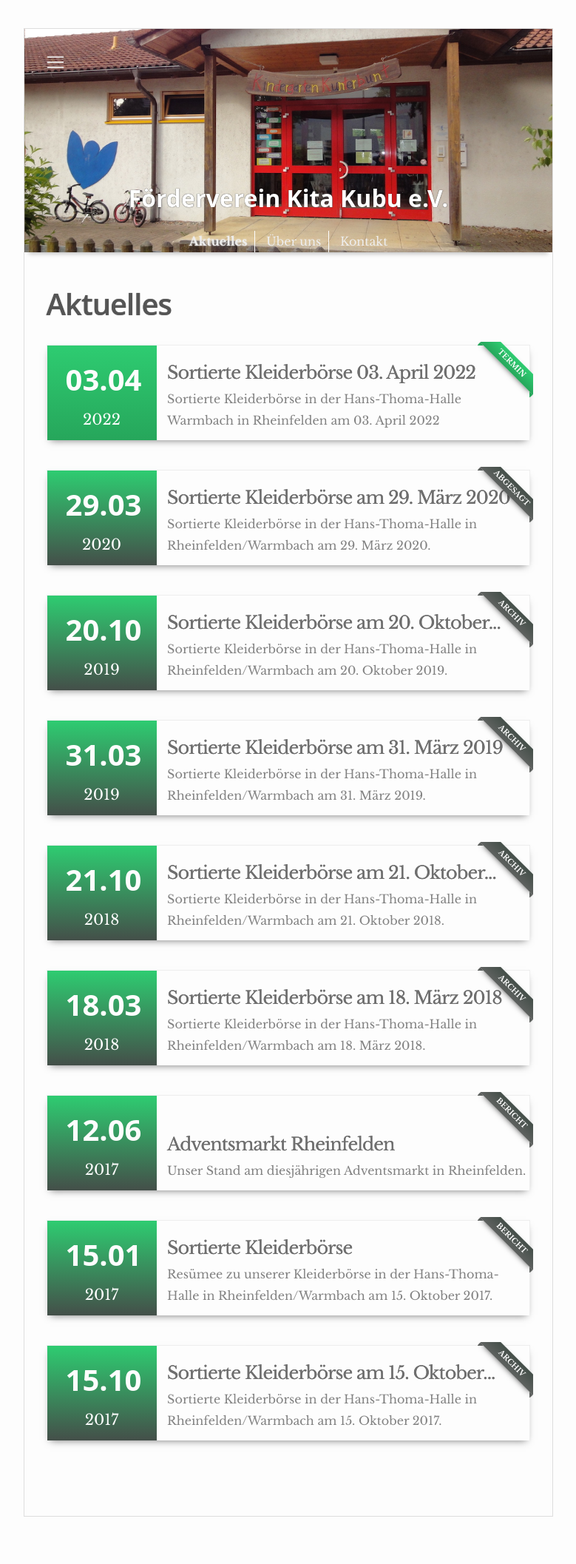
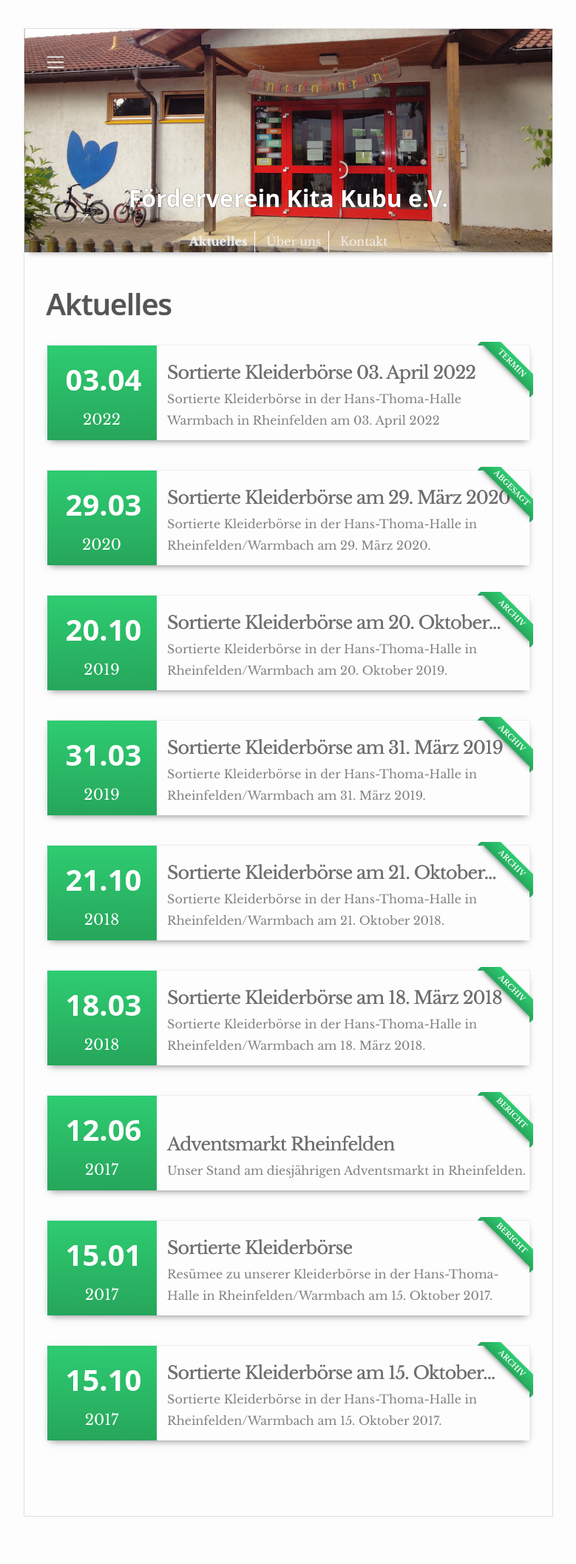
Before and after one commit to fv-kubu/fv-kubu, a Jekyll site: the page built from _pages/aktuelles.html, in a window 1280 px wide. Shown: the whole page at 74% size, without its empty margins (250-1029 px from the left). Built offline with Jekyll 4.4.1, drawn with Linux system fonts in a browser that asks for light colours.

Commit message:
Update post-cards.html

```diff
--- a/_includes/post-cards.html
+++ b/_includes/post-cards.html
@@ -19,9 +19,9 @@
 
 		<div class="post-box">
 		{% if post.categories %}
-				<div class="ribbon-grey"><span>{{post.categories | first}}</span></div>
+				<div class="ribbon"><span>{{post.categories | first}}</span></div>
 		{% endif %}
-		<div class="post-grey-meta" style="background: {{site.color-1}};background: -webkit-linear-gradient(to top, {{site.color-1}} , {{site.color-2}});background: linear-gradient(to top, {{site.color-1}} , {{site.color-2}});"><h1 class="date">{{ post.market | date: "%d.%m" }}</h1>
+		<div class="post-meta" style="background: {{site.color-1}};background: -webkit-linear-gradient(to top, {{site.color-1}} , {{site.color-2}});background: linear-gradient(to top, {{site.color-1}} , {{site.color-2}});"><h1 class="date">{{ post.market | date: "%d.%m" }}</h1>
 		<span>{{ post.market | date: "%Y" }}</span></div>
 		<div class="post-title-box">
 		<p class="post-link">{{ post.title | truncate: 40 }}</p>
@@ -50,9 +50,9 @@
 
 		<div class="post-box">
 		{% if post.categories %}
-				<div class="ribbon-grey"><span>{{post.categories | first}}</span></div>
+				<div class="ribbon"><span>{{post.categories | first}}</span></div>
 		{% endif %}
-		<div class="post-grey-meta"><h1 class="date">{{ post.market | date: "%d.%m" }}</h1>
+		<div class="post-meta"><h1 class="date">{{ post.market | date: "%d.%m" }}</h1>
 		<span>{{ post.market | date: "%Y" }}</span></div>
 		<div class="post-title-box">
 		<p class="post-link">{{ post.title | truncate: 40 }}</p>
```
